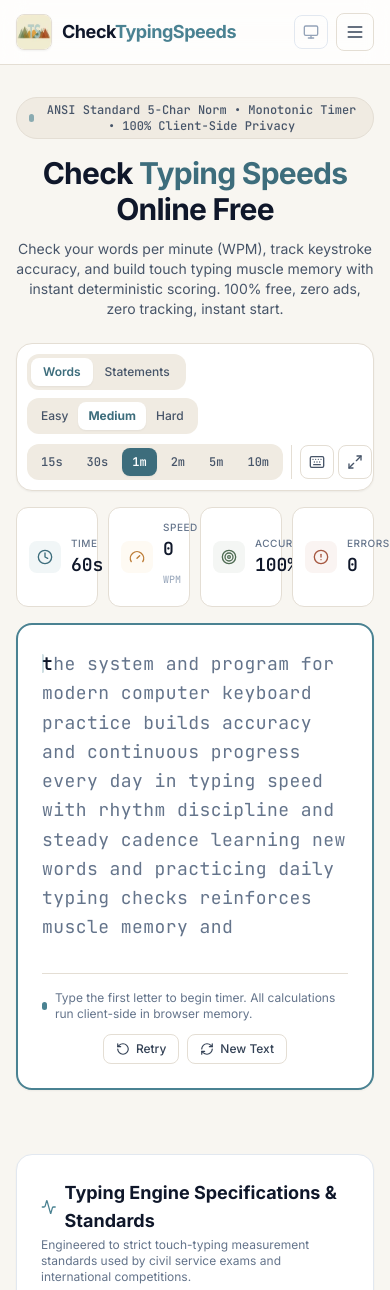
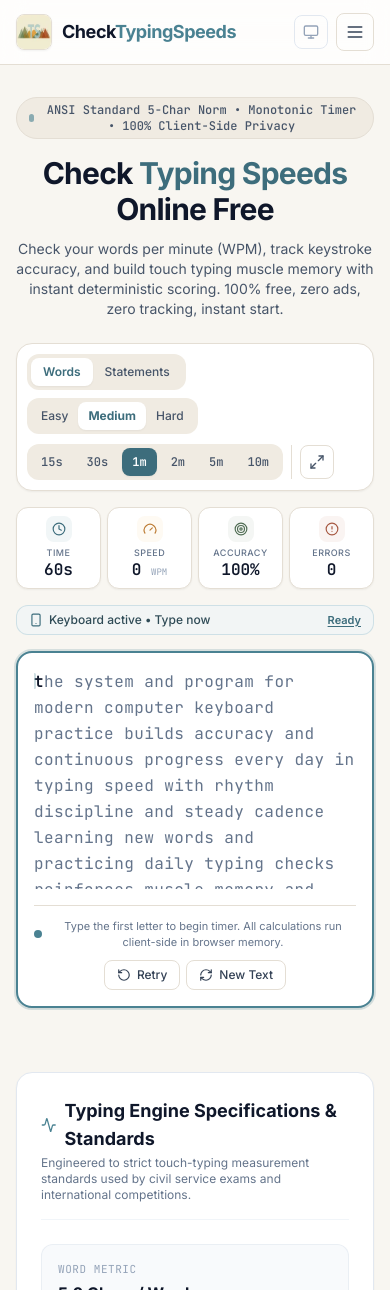
Before and after one commit to Adi56a/Typing_Speed, a React (Vite) app: page / in a window 390 px wide. Shown: the top 1290 px of the page. Built offline with nearby package versions, Linux system fonts and the light colour scheme.

Commit message:
feat(mobile): add full iOS Safari and Android virtual keyboard compatibility

```diff
--- a/src/components/typing/TypingWorkspaceShell.tsx
+++ b/src/components/typing/TypingWorkspaceShell.tsx
@@ -1,4 +1,4 @@
-import React, { useState, useEffect, useRef } from 'react';
+import React, { useState, useEffect, useRef, useCallback } from 'react';
 import {
   RotateCcw,
   Clock,
@@ -9,6 +9,7 @@ import {
   Maximize2,
   Minimize2,
   Keyboard as KeyboardIcon,
+  Smartphone,
 } from 'lucide-react';
 import { TestDuration, TestMode, TestDifficulty } from '../../types';
 import { useTypingEngine } from '../../features/typing-engine/useTypingEngine';
@@ -32,6 +33,7 @@ export const TypingWorkspaceShell: React.FC<TypingWorkspaceShellProps> = ({
   const [withPunctuation, setWithPunctuation] = useState(false);
   const [withNumbers, setWithNumbers] = useState(false);
   const [isFullscreen, setIsFullscreen] = useState(false);
+  const [isInputFocused, setIsInputFocused] = useState<boolean>(false);
   const [showKeyboard, setShowKeyboard] = useState<boolean>(() => {
     if (typeof window !== 'undefined') {
       return (
@@ -43,14 +45,19 @@ export const TypingWorkspaceShell: React.FC<TypingWorkspaceShellProps> = ({
   });
 
   const workspaceRef = useRef<HTMLDivElement>(null);
+  const passageContainerRef = useRef<HTMLDivElement>(null);
+  const currentCaretRef = useRef<HTMLSpanElement>(null);
 
   const {
     status,
     chars,
+    currentIndex,
     remainingSeconds,
     metrics,
     inputRef,
     handleKeyDown,
+    handleBeforeInput,
+    handleChange,
     handleCompositionStart,
     handleCompositionEnd,
     restart,
@@ -61,6 +68,37 @@ export const TypingWorkspaceShell: React.FC<TypingWorkspaceShellProps> = ({
     punctuation: withPunctuation,
     numbers: withNumbers,
   });
+
+  const focusInput = useCallback(() => {
+    if (inputRef.current) {
+      inputRef.current.focus();
+      setIsInputFocused(true);
+    }
+  }, [inputRef]);
+
+  // Keep active caret visible on mobile screens when typing long passages
+  useEffect(() => {
+    if (currentCaretRef.current && passageContainerRef.current) {
+      const container = passageContainerRef.current;
+      const caret = currentCaretRef.current;
+      const containerRect = container.getBoundingClientRect();
+      const caretRect = caret.getBoundingClientRect();
+
+      if (caretRect.bottom > containerRect.bottom - 36) {
+        container.scrollTop += caretRect.bottom - containerRect.bottom + 36;
+      } else if (caretRect.top < containerRect.top + 24) {
+        container.scrollTop = Math.max(0, container.scrollTop - (containerRect.top - caretRect.top + 24));
+      }
+    }
+  }, [currentIndex, status]);
+
+  const handleRestart = (customOptions?: any) => {
+    restart(customOptions);
+    if (passageContainerRef.current) {
+      passageContainerRef.current.scrollTop = 0;
+    }
+    focusInput();
+  };
 
   // Re-initialize when duration, mode or difficulty changes
   const handleDurationChange = (d: TestDuration) => {
@@ -265,7 +303,7 @@ export const TypingWorkspaceShell: React.FC<TypingWorkspaceShellProps> = ({
               <button
                 onClick={toggleKeyboard}
                 type="button"
-                className={`p-2 rounded-lg border transition-all ${
+                className={`hidden md:inline-flex p-2 rounded-lg border transition-all ${
                   showKeyboard
                     ? 'border-brand-500 bg-brand-50 dark:bg-brand-950/40 text-brand-600 dark:text-brand-400'
                     : 'border-surface-light-border dark:border-surface-dark-border text-slate-600 dark:text-slate-400 hover:bg-surface-light-muted dark:hover:bg-surface-dark-muted'
@@ -293,91 +331,123 @@ export const TypingWorkspaceShell: React.FC<TypingWorkspaceShellProps> = ({
           </div>
         </div>
 
-        {/* Live Metrics Header */}
-        <div className="grid grid-cols-4 gap-2.5 sm:gap-4">
+        {/* Live Metrics Header: Fully Responsive (cram-free on small mobile screens) */}
+        <div className="grid grid-cols-4 gap-1.5 sm:gap-4">
           {/* Time Remaining */}
-          <div className="flex items-center gap-2.5 sm:gap-3 p-3 rounded-xl bg-white dark:bg-surface-dark-card border border-surface-light-border dark:border-surface-dark-border">
-            <div className="p-2 rounded-lg bg-brand-50 dark:bg-brand-950/40 text-brand-600 dark:text-brand-400">
-              <Clock className="w-4 h-4 sm:w-5 sm:h-5" />
+          <div className="flex flex-col sm:flex-row items-center sm:items-start text-center sm:text-left gap-1 sm:gap-3 p-2 sm:p-3 rounded-xl bg-white dark:bg-surface-dark-card border border-surface-light-border dark:border-surface-dark-border shadow-sm">
+            <div className="p-1.5 sm:p-2 rounded-lg bg-brand-50 dark:bg-brand-950/40 text-brand-600 dark:text-brand-400">
+              <Clock className="w-3.5 h-3.5 sm:w-5 sm:h-5" />
             </div>
-            <div>
-              <div className="text-[10px] sm:text-[11px] font-medium uppercase text-slate-500 dark:text-slate-400 tracking-wider">
+            <div className="min-w-0">
+              <div className="text-[9px] sm:text-[11px] font-medium uppercase text-slate-500 dark:text-slate-400 tracking-wider truncate">
                 Time
               </div>
-              <div className="text-lg sm:text-2xl font-bold font-mono text-slate-900 dark:text-white">
+              <div className="text-base sm:text-2xl font-bold font-mono text-slate-900 dark:text-white leading-tight">
                 {remainingSeconds}s
               </div>
             </div>
           </div>
 
           {/* Net Speed (WPM) */}
-          <div className="flex items-center gap-2.5 sm:gap-3 p-3 rounded-xl bg-white dark:bg-surface-dark-card border border-surface-light-border dark:border-surface-dark-border">
-            <div className="p-2 rounded-lg bg-ochre-50 dark:bg-ochre-950/40 text-ochre-600 dark:text-ochre-400">
-              <Gauge className="w-4 h-4 sm:w-5 sm:h-5" />
+          <div className="flex flex-col sm:flex-row items-center sm:items-start text-center sm:text-left gap-1 sm:gap-3 p-2 sm:p-3 rounded-xl bg-white dark:bg-surface-dark-card border border-surface-light-border dark:border-surface-dark-border shadow-sm">
+            <div className="p-1.5 sm:p-2 rounded-lg bg-ochre-50 dark:bg-ochre-950/40 text-ochre-600 dark:text-ochre-400">
+              <Gauge className="w-3.5 h-3.5 sm:w-5 sm:h-5" />
             </div>
-            <div>
-              <div className="text-[10px] sm:text-[11px] font-medium uppercase text-slate-500 dark:text-slate-400 tracking-wider">
+            <div className="min-w-0">
+              <div className="text-[9px] sm:text-[11px] font-medium uppercase text-slate-500 dark:text-slate-400 tracking-wider truncate">
                 Speed
               </div>
-              <div className="text-lg sm:text-2xl font-bold font-mono text-slate-900 dark:text-white">
-                {metrics.netWPM} <span className="text-[10px] sm:text-xs font-normal text-slate-400">WPM</span>
+              <div className="text-base sm:text-2xl font-bold font-mono text-slate-900 dark:text-white leading-tight">
+                {metrics.netWPM} <span className="text-[9px] sm:text-xs font-normal text-slate-400">WPM</span>
               </div>
             </div>
           </div>
 
           {/* Accuracy % */}
-          <div className="flex items-center gap-2.5 sm:gap-3 p-3 rounded-xl bg-white dark:bg-surface-dark-card border border-surface-light-border dark:border-surface-dark-border">
-            <div className="p-2 rounded-lg bg-sage-50 dark:bg-sage-950/40 text-sage-600 dark:text-sage-400">
-              <Target className="w-4 h-4 sm:w-5 sm:h-5" />
+          <div className="flex flex-col sm:flex-row items-center sm:items-start text-center sm:text-left gap-1 sm:gap-3 p-2 sm:p-3 rounded-xl bg-white dark:bg-surface-dark-card border border-surface-light-border dark:border-surface-dark-border shadow-sm">
+            <div className="p-1.5 sm:p-2 rounded-lg bg-sage-50 dark:bg-sage-950/40 text-sage-600 dark:text-sage-400">
+              <Target className="w-3.5 h-3.5 sm:w-5 sm:h-5" />
             </div>
-            <div>
-              <div className="text-[10px] sm:text-[11px] font-medium uppercase text-slate-500 dark:text-slate-400 tracking-wider">
+            <div className="min-w-0">
+              <div className="text-[9px] sm:text-[11px] font-medium uppercase text-slate-500 dark:text-slate-400 tracking-wider truncate">
                 Accuracy
               </div>
-              <div className="text-lg sm:text-2xl font-bold font-mono text-slate-900 dark:text-white">
+              <div className="text-base sm:text-2xl font-bold font-mono text-slate-900 dark:text-white leading-tight">
                 {metrics.accuracy}%
               </div>
             </div>
           </div>
 
           {/* Errors Committed */}
-          <div className="flex items-center gap-2.5 sm:gap-3 p-3 rounded-xl bg-white dark:bg-surface-dark-card border border-surface-light-border dark:border-surface-dark-border">
-            <div className="p-2 rounded-lg bg-terracotta-50 dark:bg-terracotta-950/40 text-terracotta-600 dark:text-terracotta-400">
-              <AlertCircle className="w-4 h-4 sm:w-5 sm:h-5" />
+          <div className="flex flex-col sm:flex-row items-center sm:items-start text-center sm:text-left gap-1 sm:gap-3 p-2 sm:p-3 rounded-xl bg-white dark:bg-surface-dark-card border border-surface-light-border dark:border-surface-dark-border shadow-sm">
+            <div className="p-1.5 sm:p-2 rounded-lg bg-terracotta-50 dark:bg-terracotta-950/40 text-terracotta-600 dark:text-terracotta-400">
+              <AlertCircle className="w-3.5 h-3.5 sm:w-5 sm:h-5" />
             </div>
-            <div>
-              <div className="text-[10px] sm:text-[11px] font-medium uppercase text-slate-500 dark:text-slate-400 tracking-wider">
+            <div className="min-w-0">
+              <div className="text-[9px] sm:text-[11px] font-medium uppercase text-slate-500 dark:text-slate-400 tracking-wider truncate">
                 Errors
               </div>
-              <div className="text-lg sm:text-2xl font-bold font-mono text-slate-900 dark:text-white">
+              <div className="text-base sm:text-2xl font-bold font-mono text-slate-900 dark:text-white leading-tight">
                 {metrics.incorrectChars}
               </div>
             </div>
           </div>
         </div>
 
-        {/* Typing Surface: Distraction-free with Sleek Vertical Caret Blinker */}
+        {/* Mobile Tap-to-Type Status Pill (Visible only on mobile screens < sm) */}
+        <div className="sm:hidden flex items-center justify-between px-3 py-1.5 rounded-xl bg-brand-50/80 dark:bg-brand-950/40 border border-brand-200/70 dark:border-brand-800/50 text-xs">
+          <div className="flex items-center gap-1.5 text-brand-800 dark:text-brand-300 font-medium">
+            <Smartphone className="w-3.5 h-3.5 text-brand-600 dark:text-brand-400 flex-shrink-0" />
+            <span>{isInputFocused ? 'Keyboard active • Type now' : 'Tap below to open keyboard'}</span>
+          </div>
+          <button
+            onClick={focusInput}
+            type="button"
+            className="text-[11px] font-semibold text-brand-600 dark:text-brand-400 underline underline-offset-2"
+          >
+            {isInputFocused ? 'Ready' : 'Tap to Type'}
+          </button>
+        </div>
+
+        {/* Typing Surface: Distraction-free with Full-Surface Touch Input */}
         <div
-          onClick={() => inputRef.current?.focus()}
-          className="relative rounded-2xl bg-white dark:bg-surface-dark-card border-2 border-surface-light-border dark:border-surface-dark-border p-6 sm:p-8 shadow-sm transition-all focus-within:border-brand-500 dark:focus-within:border-brand-500 cursor-text"
+          onClick={focusInput}
+          className={`relative rounded-2xl bg-white dark:bg-surface-dark-card border-2 p-4 sm:p-8 shadow-sm transition-all cursor-text ${
+            isInputFocused
+              ? 'border-brand-500 ring-2 ring-brand-500/20 dark:border-brand-500'
+              : 'border-surface-light-border dark:border-surface-dark-border'
+          }`}
         >
-          {/* Hidden accessible input for mobile keyboards and key capture */}
+          {/* Hidden full-coverage accessible input:
+              - 16px font-size prevents iOS Safari auto-zoom
+              - Full inset-0 overlay guarantees native touch focus on iOS & Android
+              - onBeforeInput & onChange capture virtual keyboard text & backspace */}
           <input
             ref={inputRef}
             type="text"
-            className="absolute opacity-0 pointer-events-none w-0 h-0"
+            className="absolute inset-0 w-full h-full opacity-0 cursor-text z-10 text-base"
+            style={{ fontSize: '16px' }}
             autoCapitalize="none"
             autoCorrect="off"
             autoComplete="off"
-            spellCheck="false"
+            spellCheck={false}
+            inputMode="text"
+            enterKeyHint="done"
+            aria-label="Typing test input area. Tap anywhere here to open your mobile keyboard."
             onKeyDown={handleKeyDown}
+            onBeforeInput={handleBeforeInput}
+            onChange={handleChange}
             onCompositionStart={handleCompositionStart}
             onCompositionEnd={handleCompositionEnd}
-            aria-label="Typing test input area"
+            onFocus={() => setIsInputFocused(true)}
+            onBlur={() => setIsInputFocused(false)}
           />
 
           {/* Character-by-Character Rendering with Modern Vertical Caret */}
-          <div className="font-mono text-lg sm:text-2xl sm:leading-relaxed leading-relaxed select-none tracking-wide min-h-[140px] max-h-[300px] overflow-y-auto">
+          <div
+            ref={passageContainerRef}
+            className="font-mono text-base sm:text-2xl sm:leading-relaxed leading-relaxed select-none tracking-wide min-h-[140px] max-h-[220px] sm:max-h-[300px] overflow-y-auto"
+          >
             {chars.map((item, idx) => {
               if (item.status === 'correct') {
                 return (
@@ -408,6 +478,7 @@ export const TypingWorkspaceShell: React.FC<TypingWorkspaceShellProps> = ({
                 return (
                   <span
                     key={idx}
+                    ref={currentCaretRef}
                     className="relative text-slate-900 dark:text-white font-semibold"
                   >
                     <span className="caret-blinker" aria-hidden="true" />
@@ -424,18 +495,28 @@ export const TypingWorkspaceShell: React.FC<TypingWorkspaceShellProps> = ({
           </div>
 
           {/* Helper Footer: Status, Shortcuts & Reset */}
-          <div className="mt-6 pt-4 border-t border-surface-light-border dark:border-surface-dark-border flex flex-col sm:flex-row items-center justify-between gap-3 text-xs text-slate-500 dark:text-slate-400">
-            <div className="flex items-center gap-2">
-              <span className="w-2 h-2 rounded-full bg-brand-500" />
-              <span>
+          <div className="mt-4 pt-3 sm:mt-6 sm:pt-4 border-t border-surface-light-border dark:border-surface-dark-border flex flex-col sm:flex-row items-center justify-between gap-2.5 text-xs text-slate-500 dark:text-slate-400">
+            <div className="flex items-center gap-2 text-center sm:text-left">
+              <span className="w-2 h-2 rounded-full bg-brand-500 flex-shrink-0" />
+              <span className="text-[11px] sm:text-xs">
                 {status === 'ready'
                   ? 'Type the first letter to begin timer. All calculations run client-side in browser memory.'
                   : 'Maintain a steady cadence. Consistent rhythm prevents finger fatigue.'}
               </span>
             </div>
-            <div className="flex items-center gap-2">
+            <div className="flex items-center gap-1.5 sm:gap-2">
+              {!isInputFocused && (
+                <button
+                  onClick={focusInput}
+                  type="button"
+                  className="sm:hidden inline-flex items-center gap-1 px-3 py-1.5 rounded-lg bg-brand-600 hover:bg-brand-500 text-white font-medium text-xs shadow-sm transition-colors"
+                >
+                  <KeyboardIcon className="w-3.5 h-3.5" />
+                  <span>Open Keyboard</span>
+                </button>
+              )}
               <button
-                onClick={() => restart()}
+                onClick={() => handleRestart()}
                 type="button"
                 className="inline-flex items-center gap-1.5 px-3 py-1.5 rounded-lg border border-surface-light-border dark:border-surface-dark-border hover:bg-surface-light-muted dark:hover:bg-surface-dark-muted font-medium text-slate-700 dark:text-slate-300 transition-colors"
               >
@@ -443,14 +524,13 @@ export const TypingWorkspaceShell: React.FC<TypingWorkspaceShellProps> = ({
                 <span>Retry</span>
               </button>
               <button
-                onClick={() => restart({})}
+                onClick={() => handleRestart({})}
                 type="button"
                 className="inline-flex items-center gap-1.5 px-3 py-1.5 rounded-lg border border-surface-light-border dark:border-surface-dark-border hover:bg-surface-light-muted dark:hover:bg-surface-dark-muted font-medium text-slate-700 dark:text-slate-300 transition-colors"
               >
                 <RefreshCw className="w-3.5 h-3.5" />
                 <span>New Text</span>
               </button>
-              <span className="hidden md:inline text-[11px] text-slate-400 font-mono">[Esc: Reset]</span>
             </div>
           </div>
         </div>
--- a/src/styles/globals.css
+++ b/src/styles/globals.css
@@ -17,6 +17,11 @@
     --color-border: #2d3835;
     --color-text-main: #f1f4f2;
     --color-text-muted: #8d9a95;
+  }
+
+  html, body {
+    -webkit-tap-highlight-color: transparent;
+    touch-action: manipulation;
   }
 
   body {
```
Also changed, not shown: src/features/results/ResultsModal.tsx (+14 -0 lines), src/features/typing-engine/useTypingEngine.ts (+110 -4 lines), 1 other file (tests, documents, lock files or other folders).
